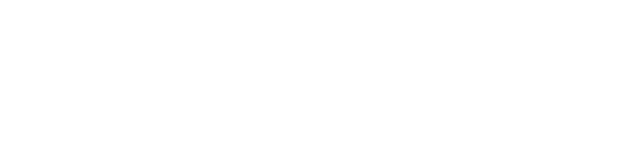
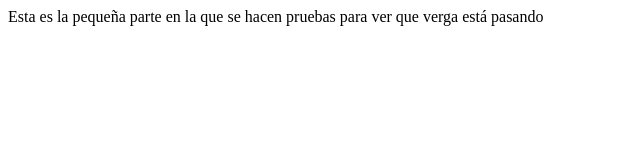
Before and after one commit to FaustoPaFl/Prueba, a plain HTML site: page index.html in a window 1280 px wide. Shown: the whole page, without its empty margins (0-640 px from the left). Drawn offline with Linux system fonts and the light colour scheme.

Commit message:
trabajando en tests

```diff
--- a/index.html
+++ b/index.html
@@ -7,6 +7,6 @@
     <title>Test</title>
 </head>
 <body>
-
+ Esta es la pequeña parte en la que se hacen pruebas para ver que verga está pasando
 </body>
 </html>
```
